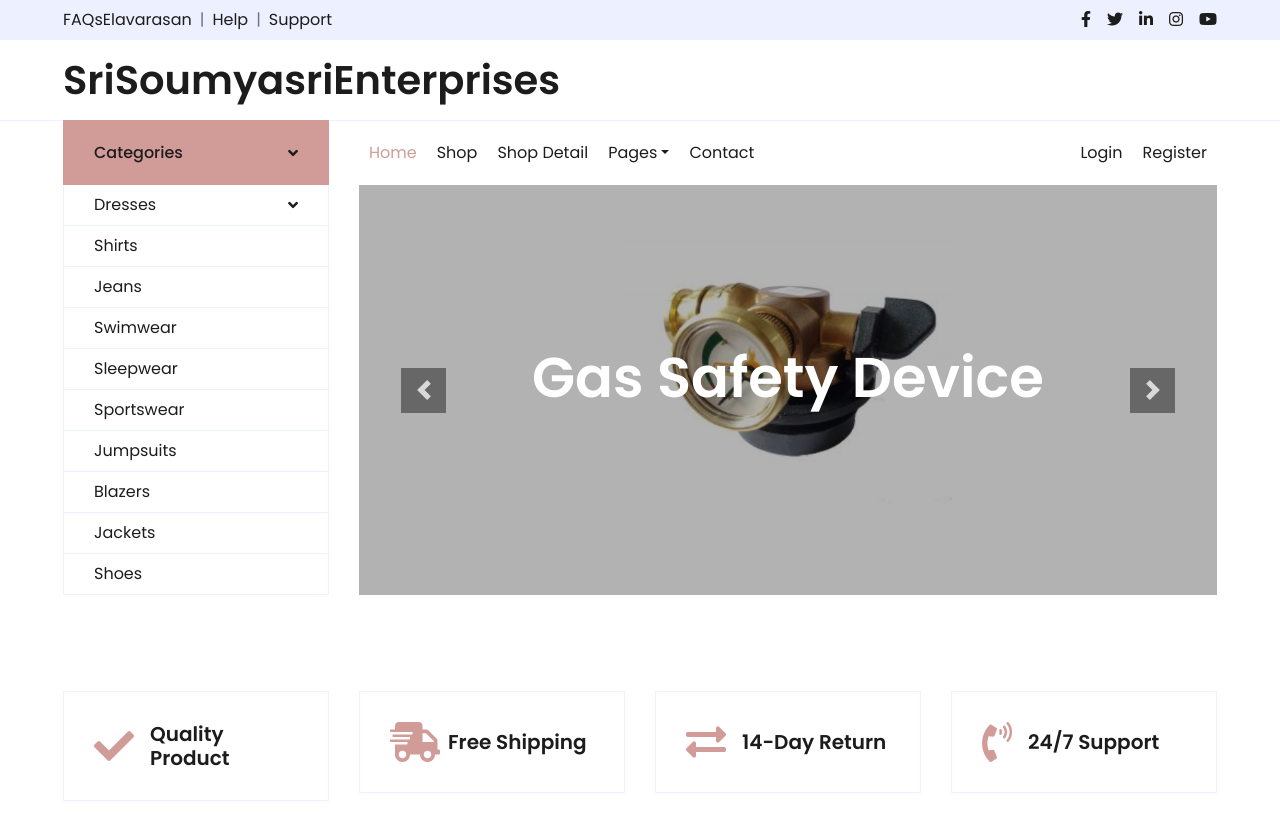
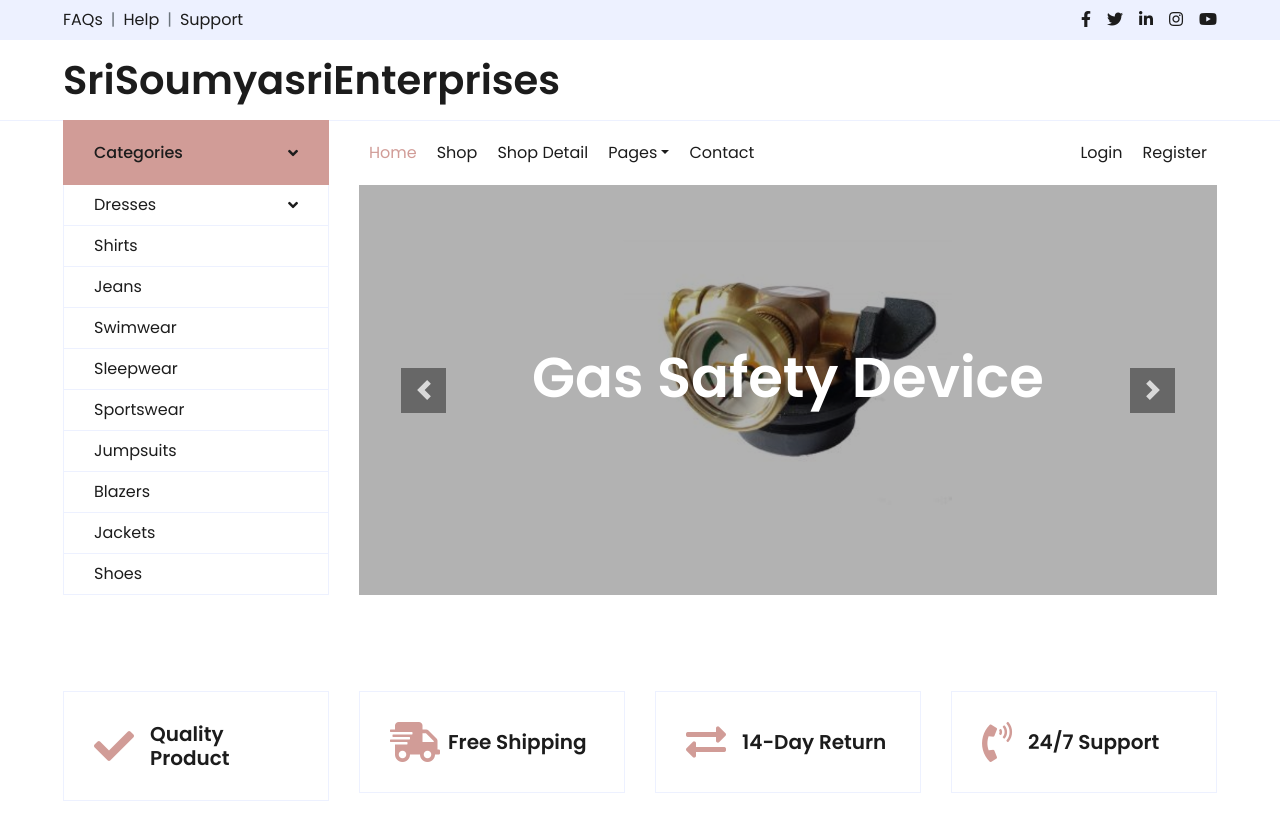
Before and after one commit to routhala84/routhala84.github.io, a plain HTML site: page index.html in a window 1280 px wide. Shown: the top 832 px of the page. Drawn offline with nearby package versions, Linux system fonts and the light colour scheme.

Commit message:
Update index.html

```diff
--- a/index.html
+++ b/index.html
@@ -31,7 +31,7 @@
         <div class="row bg-secondary py-2 px-xl-5">
             <div class="col-lg-6 d-none d-lg-block">
                 <div class="d-inline-flex align-items-center">
-                    <a class="text-dark" href="">FAQsElavarasan</a>
+                    <a class="text-dark" href="">FAQs</a>
                     <span class="text-muted px-2">|</span>
                     <a class="text-dark" href="">Help</a>
                     <span class="text-muted px-2">|</span>
```
